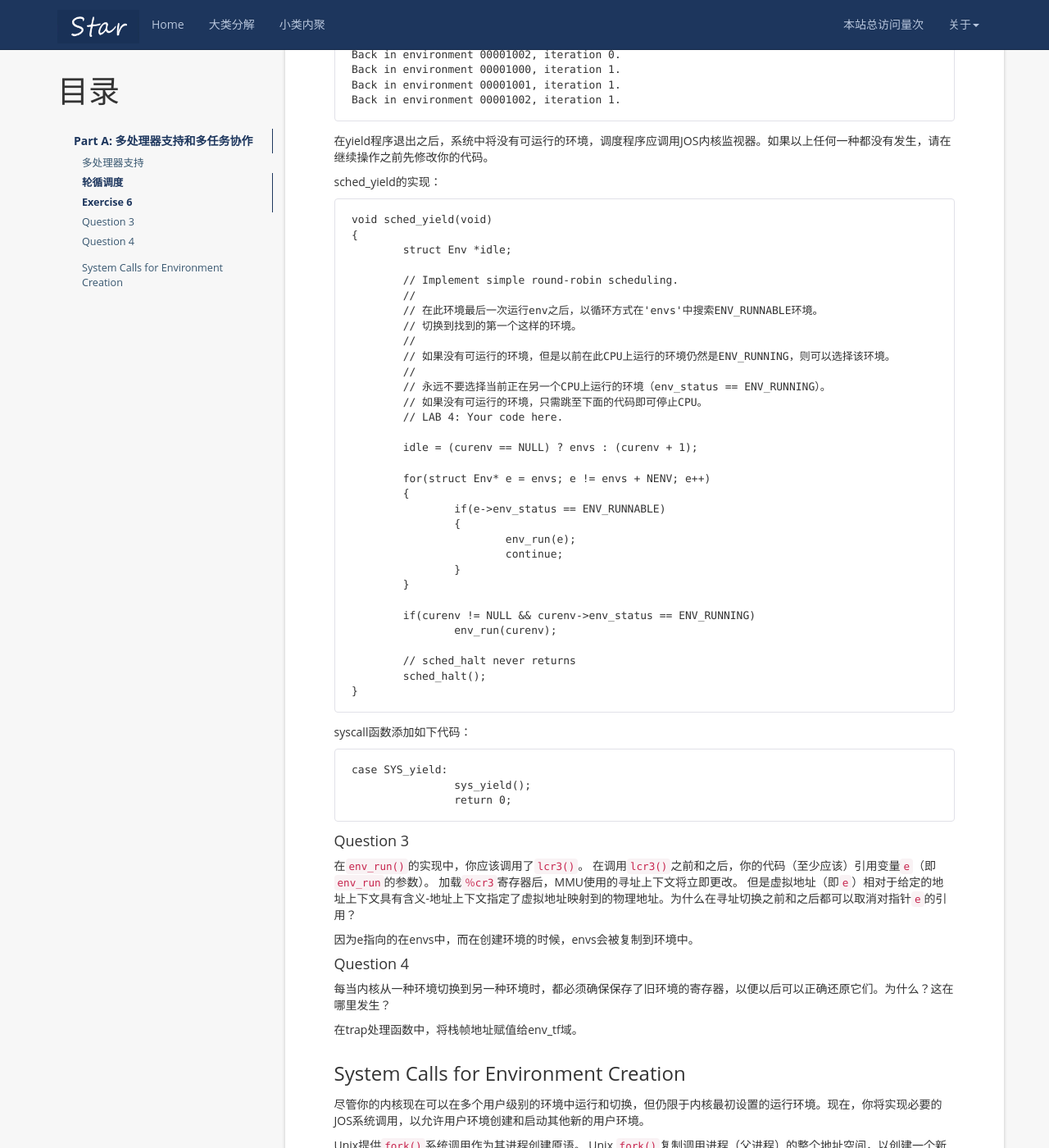
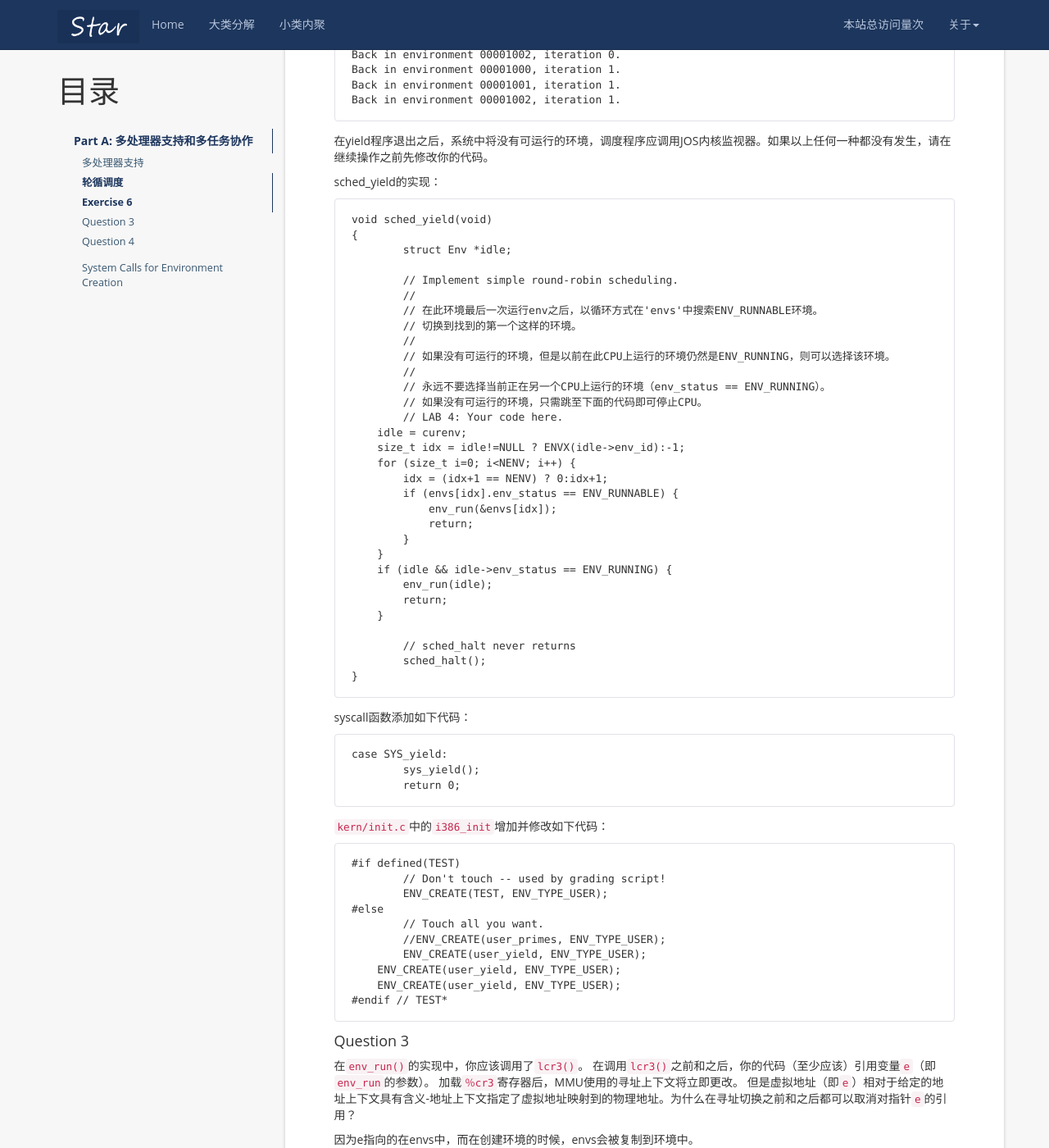
Before and after one commit to mayunmeiyouming/blog, a Jekyll site: the page built from _posts/2019-12-28-xv6 lab4 Part A.md, in a window 1280 px wide and 1400 px high, scrolled down 5877 px. Shown: the whole window at 82% size. Built offline with Jekyll 4.4.1, drawn with Linux system fonts in a browser that asks for light colours; nearby versions of some CDN libraries; a script that is not in the unit is left out; comment, search, counter and statistics services are not loaded; some of the changed text lies outside the part shown.

Commit message:
2020-1-10-3

````diff
--- a/_posts/2019-12-28-xv6 lab4 Part A.md
+++ b/_posts/2019-12-28-xv6 lab4 Part A.md
@@ -83,6 +83,8 @@ page_init(void)
 }
 ```
 
+
+
 ##### Question 1
 
 对比`kern/mpentry.S`与`boot/boot.S`。请记住，`kern/mpentry.S`就像内核中的所有其他内容一样经过编译和链接，在`KERNBASE`之上运行，宏`MPBOOTPHYS`的作用是什么？为什么在`kern/mpentry.S`中有必要，但在`boot/boot.S`中却没有？换句话说，如果在`kern/mpentry.S`中省略了它，那会出什么问题？
@@ -135,7 +137,8 @@ static void mem_init_mp(void)
 {
 	for(int i = 0 ; i < NCPU ; i ++) {
 		uintptr_t va = KSTACKTOP - i * (KSTKSIZE + KSTKGAP);
-		boot_map_region(kern_pgdir, va - KSTKSIZE, KSTKSIZE, PADDR(percpu_kstacks[i]), PTE_W | PTE_P);
+		boot_map_region(kern_pgdir, va - KSTKSIZE, KSTKSIZE,
+			PADDR(percpu_kstacks[i]), PTE_W | PTE_P);
 	}
 }
 ```
@@ -289,20 +292,19 @@ void sched_yield(void)
 	// 永远不要选择当前正在另一个CPU上运行的环境（env_status == ENV_RUNNING）。
 	// 如果没有可运行的环境，只需跳至下面的代码即可停止CPU。
 	// LAB 4: Your code here.
-
-	idle = (curenv == NULL) ? envs : (curenv + 1);
-
-	for(struct Env* e = envs; e != envs + NENV; e++)
-	{
-		if(e->env_status == ENV_RUNNABLE)
-		{
-			env_run(e);
-			continue;
-		}
-	}
-
-	if(curenv != NULL && curenv->env_status == ENV_RUNNING)
-		env_run(curenv);
+    idle = curenv;
+    size_t idx = idle!=NULL ? ENVX(idle->env_id):-1;
+    for (size_t i=0; i<NENV; i++) {
+        idx = (idx+1 == NENV) ? 0:idx+1;
+        if (envs[idx].env_status == ENV_RUNNABLE) {
+            env_run(&envs[idx]);
+            return;
+        }
+    }
+    if (idle && idle->env_status == ENV_RUNNING) {
+        env_run(idle);
+        return;
+    }
 
 	// sched_halt never returns
 	sched_halt();
@@ -313,8 +315,23 @@ syscall函数添加如下代码：
 
 ```
 case SYS_yield:
-		sys_yield();
-		return 0;
+	sys_yield();
+	return 0;
+```
+
+`kern/init.c`中的`i386_init`增加并修改如下代码：
+
+```
+#if defined(TEST)
+	// Don't touch -- used by grading script!
+	ENV_CREATE(TEST, ENV_TYPE_USER);
+#else
+	// Touch all you want.
+	//ENV_CREATE(user_primes, ENV_TYPE_USER);
+	ENV_CREATE(user_yield, ENV_TYPE_USER);
+    ENV_CREATE(user_yield, ENV_TYPE_USER);
+    ENV_CREATE(user_yield, ENV_TYPE_USER);
+#endif // TEST*
 ```
 
 #### Question 3
````
Also changed, not shown: other parts of _posts/2019-12-28-xv6 lab4 Part A.md (+3 -3 lines), _posts/2019-12-15-xv6 lab3.md (+17 -18 lines).
